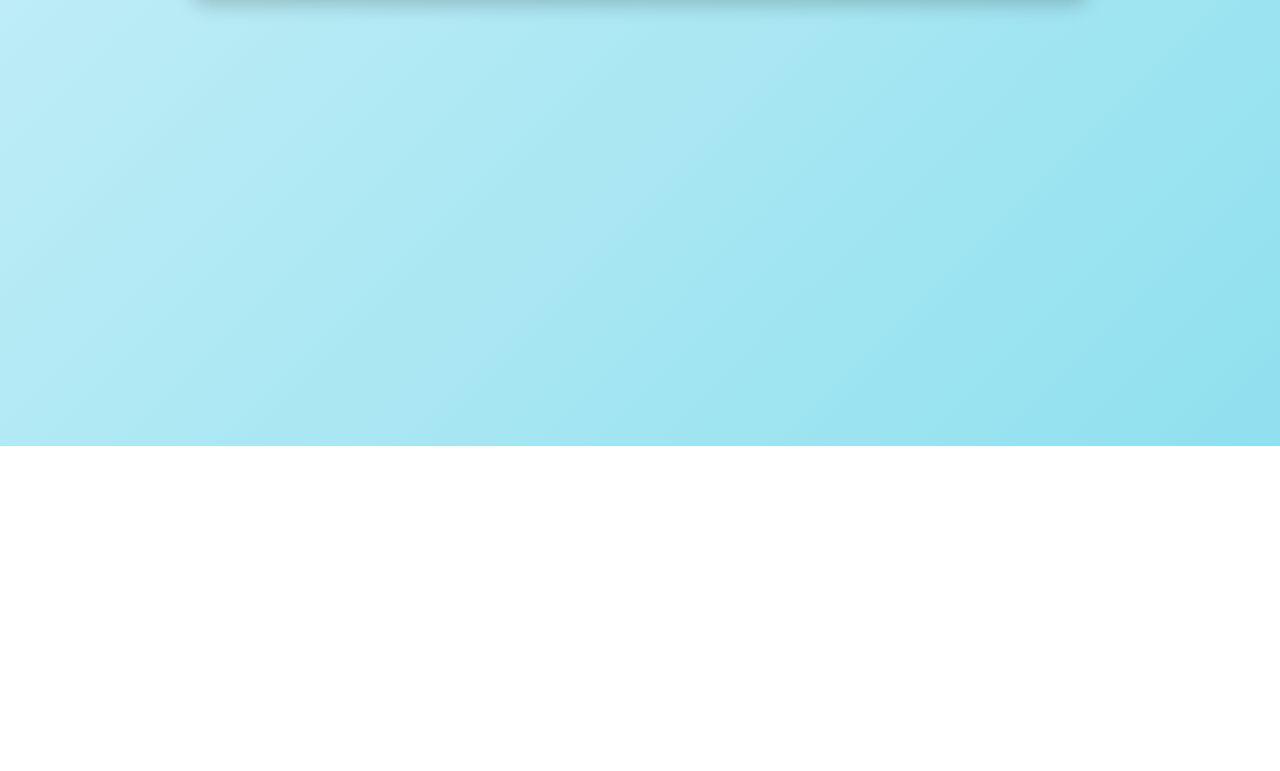
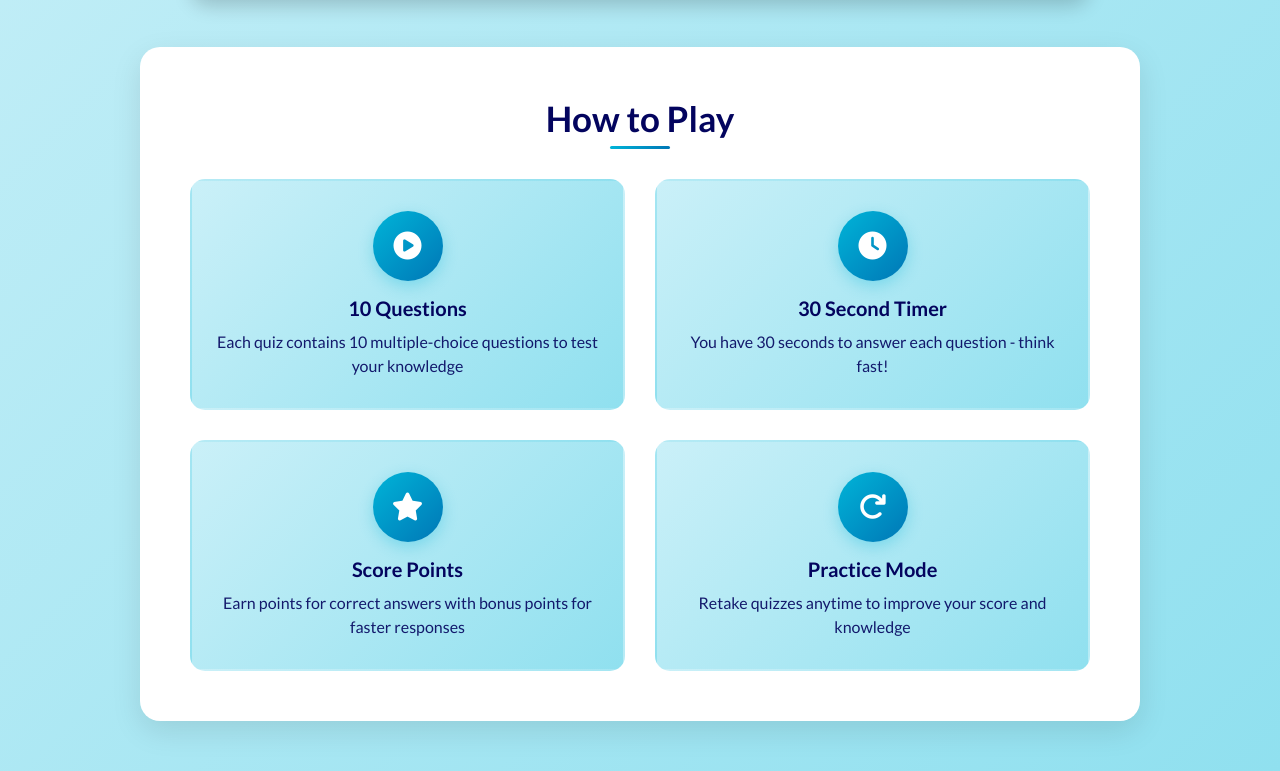
Before and after one commit to brandonlea/quiz-game, a plain HTML site: page index.html in a window 1280 px wide. Shown: the part 474-1245 px from the top of the page. Before the commit the page ends 920 px from the top, so only its background shows below. Drawn offline with Linux system fonts and the light colour scheme.

Commit message:
Added Quiz Rules.

```diff
--- a/assets/css/style.css
+++ b/assets/css/style.css
@@ -250,6 +250,91 @@ body {
     box-shadow: 0 6px 20px rgba(0, 180, 216, 0.4);
 }
 
+/* Quiz Rules */
+.quiz-rules {
+    background: var(--white);
+    margin: 4rem auto;
+    width: 95%;
+    padding: 4rem 2rem;
+    border-radius: 2rem;
+    box-shadow: 0 1rem 3rem rgba(0, 0, 0, 0.1);
+    text-align: center;
+}
+
+.quiz-rules h2 {
+    color: var(--primary-color);
+    font-size: 2.8rem;
+    margin-bottom: 3rem;
+    font-weight: 700;
+    position: relative;
+}
+
+.quiz-rules h2::after {
+    content: '';
+    position: absolute;
+    bottom: -1rem;
+    left: 50%;
+    transform: translateX(-50%);
+    width: 6rem;
+    height: 0.3rem;
+    background: linear-gradient(90deg, var(--accent-color), var(--mid-primary));
+    border-radius: 0.2rem;
+}
+
+.rules-grid {
+    display: grid;
+    grid-template-columns: 1fr;
+    gap: 2.5rem;
+    max-width: 600px;
+    margin: 0 auto;
+}
+
+.rule-card {
+    background: linear-gradient(135deg, var(--secondary-color), var(--soft-accent));
+    padding: 2.5rem 2rem;
+    border-radius: 1.5rem;
+    text-align: center;
+    transition: all 0.3s ease;
+    border: 2px solid transparent;
+}
+
+.rule-card:hover {
+    transform: translateY(-5px);
+    border-color: var(--accent-color);
+    box-shadow: 0 1rem 2.5rem rgba(0, 180, 216, 0.2);
+}
+
+.rule-icon {
+    width: 6rem;
+    height: 6rem;
+    background: linear-gradient(135deg, var(--accent-color), var(--mid-primary));
+    border-radius: 50%;
+    display: flex;
+    align-items: center;
+    justify-content: center;
+    margin: 0 auto 1.5rem;
+    box-shadow: 0 0.5rem 1.5rem rgba(0, 180, 216, 0.3);
+}
+
+.rule-icon i {
+    color: var(--white);
+    font-size: 2.4rem;
+}
+
+.rule-card h3 {
+    color: var(--primary-color);
+    font-size: 1.8rem;
+    margin-bottom: 1rem;
+    font-weight: 700;
+}
+
+.rule-card p {
+    color: var(--primary-color);
+    font-size: 1.5rem;
+    line-height: 1.5;
+    opacity: 0.9;
+}
+
 /* DESKTOP - Large screens and up */
 @media (min-width: 992px) {
     .hamburger {
@@ -305,4 +390,44 @@ body {
         padding: 2rem 4rem;
         font-size: 2rem;
     }
+
+    /* Desktop enhancement for rules */
+    .quiz-rules {
+        width: 90%;
+        max-width: 1000px;
+        padding: 5rem 3rem;
+        margin: 5rem auto;
+    }
+
+    .quiz-rules h2 {
+        font-size: 3.5rem;
+        margin-bottom: 4rem;
+    }
+
+    .rules-grid {
+        grid-template-columns: repeat(2, 1fr);
+        gap: 3rem;
+        max-width: 900px;
+    }
+
+    .rule-card {
+        padding: 3rem 2.5rem;
+    }
+
+    .rule-card h3 {
+        font-size: 2rem;
+    }
+
+    .rule-card p {
+        font-size: 1.6rem;
+    }
+
+    .rule-icon {
+        width: 7rem;
+        height: 7rem;
+    }
+
+    .rule-icon i {
+        font-size: 2.8rem;
+    }
 }
--- a/index.html
+++ b/index.html
@@ -42,6 +42,45 @@
         </div>
     </header>
 
+    <!-- Quiz Rules -->
+    <div class="quiz-rules">
+        <h2>How to Play</h2>
+        <div class="rules-grid">
+            <div class="rule-card">
+                <div class="rule-icon">
+                    <i class="fas fa-play-circle"></i>
+                </div>
+                <h3>10 Questions</h3>
+                <p>Each quiz contains 10 multiple-choice questions to test your knowledge</p>
+            </div>
+
+            <div class="rule-card">
+                <div class="rule-icon">
+                    <i class="fas fa-clock"></i>
+                </div>
+                <h3>30 Second Timer</h3>
+                <p>You have 30 seconds to answer each question - think fast!</p>
+            </div>
+
+            <div class="rule-card">
+                <div class="rule-icon">
+                    <i class="fas fa-star"></i>
+                </div>
+                <h3>Score Points</h3>
+                <p>Earn points for correct answers with bonus points for faster responses</p>
+            </div>
+
+            <div class="rule-card">
+                <div class="rule-icon">
+                    <i class="fas fa-redo"></i>
+                </div>
+                <h3>Practice Mode</h3>
+                <p>Retake quizzes anytime to improve your score and knowledge</p>
+            </div>
+        </div>
+    </div>
+    <!-- End Quiz Rules -->
+
     <script src="assets/js/script.js" defer></script>
 </body>
 
```
